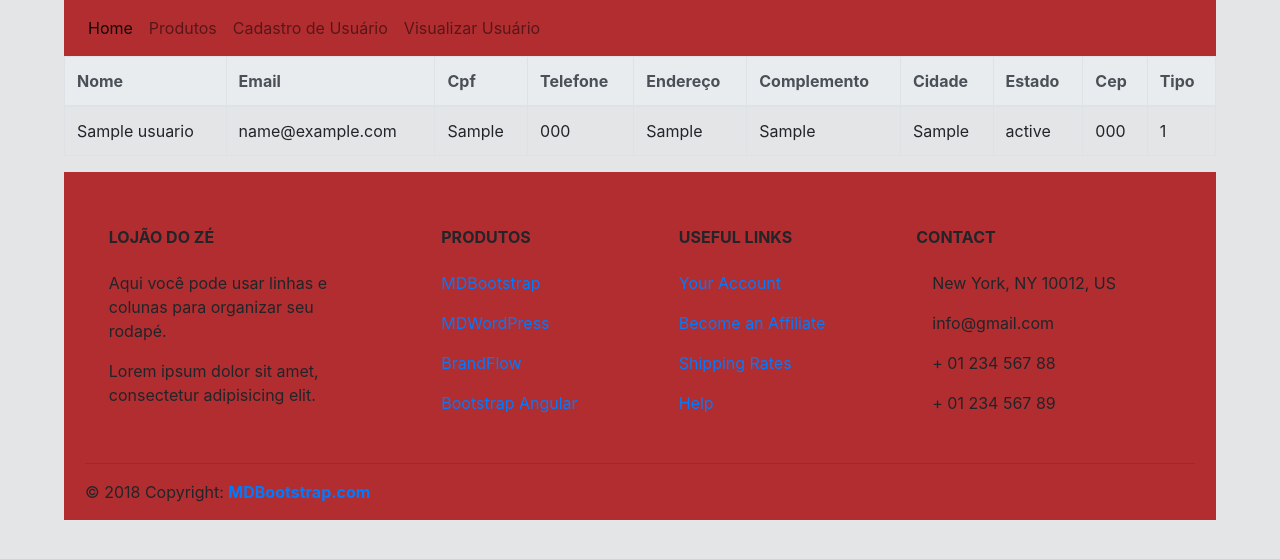
After one commit to deborahConde/EngSoft-2019.1, a PHP site: page /visualizarUsuario.php in a window 1280 px wide. The commit adds this page. Shown: the top 559 px of the page. Run offline with PHP 8.4, Linux system fonts and the light colour scheme; tables that the repository leaves empty hold one stand-in row (values such as "Sample post"); some libraries are stand-ins or nearby versions.

Commit message:
Adicionado a pagina de visualizar todos os usuários com todos os campos exceto a senha

```diff
--- a/Banco de Dados/lojaze.sql
+++ b/Banco de Dados/lojaze.sql
@@ -30,7 +30,7 @@ SET time_zone = "+00:00";
 
 DROP TABLE IF EXISTS `usuarios`;
 CREATE TABLE IF NOT EXISTS `usuarios` (
-  `email` varchar(20) NOT NULL,
+  `email` varchar(50) NOT NULL,
   `senha` varchar(40) NOT NULL,
   `nome` varchar(40) CHARACTER SET latin1 NOT NULL,
   `telefone` varchar(12) NOT NULL,
@@ -40,6 +40,7 @@ CREATE TABLE IF NOT EXISTS `usuarios` (
   `cidade` varchar(40) CHARACTER SET latin1 NOT NULL,
   `estado` varchar(40) CHARACTER SET latin1 NOT NULL,
   `cep` varchar(10) CHARACTER SET latin1 NOT NULL,
+  `tipo` int(5) NOT NULL,
   PRIMARY KEY (`nome`)
 ) ENGINE=MyISAM DEFAULT CHARSET=utf8;
 COMMIT;
--- a/cadastroUsuario.php
+++ b/cadastroUsuario.php
@@ -53,7 +53,7 @@
             </div>
             <div class="form-group col-md-2">
             <label for="inputPassword4">Telefone</label>
-            <input type="text" name="telefone" class="form-control" id="inputTelefone4" placeholder="(11)1111-1111" onkeypress="mascara(this, '## ####-####')"  maxlength="12">
+            <input type="text" name="telefone" class="form-control" id="inputTelefone4" placeholder="(11)1111-1111" onkeypress="mascara(this, '(##) ####-####')"  maxlength="12">
             </div>
             <div class="form-group col-md-2">
             <label for="inputPassword4">CPF</label>
@@ -132,8 +132,10 @@
     /* Ligação com Banco de Dados */
     if(isset($_POST["submit"]))
     {
+        echo "<p>Test</p>";
         include_once("conexao.php");/* Estabelece a conexão */
 
+        echo "<p>Test</p>";
         $email = $_POST['email'];
         $senha = $_POST['senha'];
         $nome = $_POST['nome'];
--- a/header.php
+++ b/header.php
@@ -15,6 +15,9 @@
       <li class="nav-item">
         <a class="nav-link" href="cadastroUsuario.php">Cadastro de Usuário</a>
       </li>
+      <li class="nav-item">
+        <a class="nav-link" href="visualizarUsuario.php">Visualizar  Usuário</a>
+      </li>
     </ul>
   </div>
   <!--Links do Menu-->
--- /dev/null
+++ b/visualizarUsuario.php
@@ -0,0 +1,65 @@
+<!DOCTYPE html>
+<html>
+    <head>
+        <meta charset="utf-8">
+        <meta http-equiv="X-UA-Compatible" content="IE=edge">
+        <title>Visualizar Usuário</title>
+        <meta name="viewport" content="width=device-width, initial-scale=1">
+        <link rel="stylesheet" href="publico/css/bootstrap.min.css" crossorigin="anonymous">
+        <script src="https://code.jquery.com/jquery-3.2.1.slim.min.js" integrity="sha384-KJ3o2DKtIkvYIK3UENzmM7KCkRr/rE9/Qpg6aAZGJwFDMVNA/GpGFF93hXpG5KkN" crossorigin="anonymous"></script>
+        <script src="https://maxcdn.bootstrapcdn.com/bootstrap/4.0.0/js/bootstrap.min.js" integrity="sha384-JZR6Spejh4U02d8jOt6vLEHfe/JQGiRRSQQxSfFWpi1MquVdAyjUar5+76PVCmYl" crossorigin="anonymous"></script>
+        <link rel="stylesheet" href="publico/css/estilo.css">
+    </head>
+
+    <?php
+        include "header.php";
+    ?>
+
+    <body>
+
+        <div class="table-responsive">
+            <table class="table table-bordered">
+                <thead class="thead-light">
+                    <th>Nome</th>
+                    <th>Email</th>
+                    <th>Cpf</th>
+                    <th>Telefone</th>
+                    <th>Endereço</th>
+                    <th>Complemento</th>
+                    <th>Cidade</th>
+                    <th>Estado</th>
+                    <th>Cep</th>
+                    <th>Tipo</th>
+                </thead>
+                <tbody>
+                    <?php
+                        include_once("conexao.php");/* Estabelece a conexão */
+                        $sql = "SELECT * FROM usuarios";
+                        $resultado = mysqli_query($conexao, $sql);
+                        if (mysqli_num_rows($resultado) > 0) {
+                            /* Dados de saída de cada linha */
+                            while($linha = mysqli_fetch_assoc($resultado)) {
+                                echo "<tr><td>" . $linha["nome"].  "</td><td>" . $linha["email"] . "</td><td>" . $linha["cpf"] . "</td><td>" . $linha["telefone"] . "</td><td>". $linha["endereco"] . "</td><td>" . $linha["complemento"] . "</td><td>" . $linha["cidade"] . "</td><td>" . $linha["estado"] . "</td><td>" . $linha["cep"] . "</td><td>" . $linha["tipo"] . "</td></tr>";
+                            }
+                        } else {
+                            echo "0 results";
+                        }
+                        mysqli_close($conexao);
+                    ?>
+                </tbody>
+
+            </table>
+
+        </div>
+
+
+
+
+
+    </body>
+
+    <?php
+        include "footer.php";
+    ?>
+
+</html>
```
Also changed, not shown: 6 other files.
